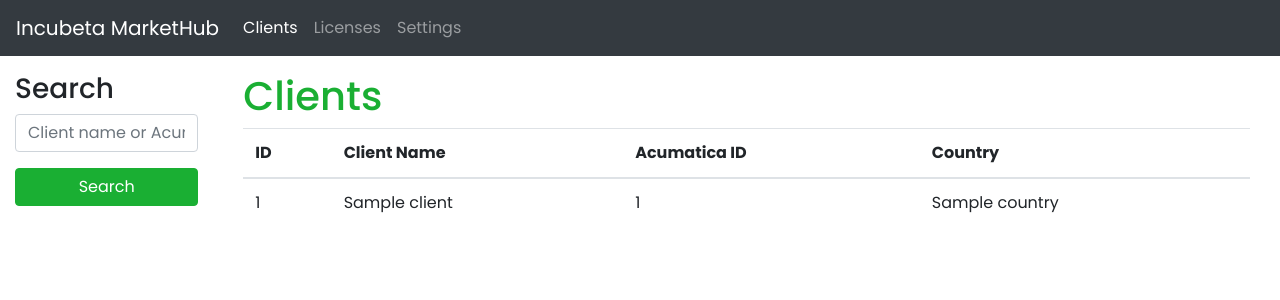
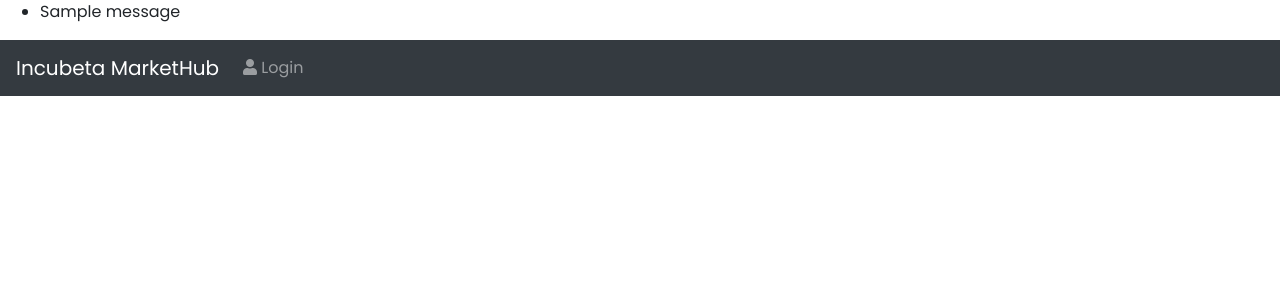
Before and after one commit to baspenny/django-htmx-oauth-template, a Django app: template app/templates/home.html in a window 1280 px wide. Shown: the top 300 px of the page. Run offline with Django 5.2, Linux system fonts and the light colour scheme; the template is opened without the code that fills it: values that come from a table or form of the project are taken from there, others are empty; tables that the repository leaves empty hold one stand-in row (values such as "Sample post"); one stand-in notice (Sample message) is shown; parts of the project's set-up code (start-up, migrations or seed data) failed here and were passed over; some libraries are stand-ins or nearby versions; some web fonts are replaced.

Commit message:
Feature: Adds OAuth implementaton and some refinements in the HTML

```diff
--- a/app/templates/base.html
+++ b/app/templates/base.html
@@ -29,21 +29,30 @@
     <link href="https://fonts.googleapis.com/css2?family=Inconsolata:wght@200..900&family=Poppins:ital,wght@0,100;0,200;0,300;0,400;0,500;0,600;0,700;0,800;0,900;1,100;1,200;1,300;1,400;1,500;1,600;1,700;1,800;1,900&display=swap"
           rel="stylesheet">
 
+    <link rel="stylesheet" href="https://cdn.jsdelivr.net/npm/boxicons@latest/css/boxicons.min.css">
     <link rel="stylesheet" href="{% static 'style.css' %}">
 
     <title>Incubeta MarketHub</title>
 </head>
 <body>
+{% if messages %}
+    <ul class="messages">
+        {% for message in messages %}
+            <li{% if message.tags %} class="{{ message.tags }}"{% endif %}>{{ message }}</li>
+        {% endfor %}
+    </ul>
+{% endif %}
 <nav class="navbar navbar-expand-lg navbar-dark bg-dark">
-    <a class="navbar-brand" href="#">Incubeta MarketHub</a>
+    <a class="navbar-brand" href="{% url 'home' %}">Incubeta MarketHub</a>
     <button class="navbar-toggler" type="button" data-toggle="collapse" data-target="#navbarNav"
             aria-controls="navbarNav" aria-expanded="false" aria-label="Toggle navigation">
         <span class="navbar-toggler-icon"></span>
     </button>
     <div class="collapse navbar-collapse" id="navbarNav">
+        {% if user.is_authenticated %}
             <ul class="navbar-nav mr-auto">
                 <li class="nav-item active">
-                <a class="nav-link" href="#">Clients<span class="sr-only">(current)</span></a>
+                    <a class="nav-link" href="{% url 'client_list' %}">Clients<span class="sr-only">(current)</span></a>
                 </li>
                 <li class="nav-item">
                     <a class="nav-link" href="#">Licenses</a>
@@ -51,43 +60,39 @@
                 <li class="nav-item">
                     <a class="nav-link" href="#">Settings</a>
                 </li>
+
             </ul>
+            <ul class="navbar-nav">
+                <li class="nav-item">
+                    <a href="{% url 'logout' %}">
+                        <button class="btn btn-primary">Logout</button>
+                    </a>
+                </li>
+            </ul>
+        {% else %}
             <!-- Login button with icon, always visible -->
-        {#        <ul class="navbar-nav">#}
-        {#            <li class="nav-item">#}
-        {#                <a class="nav-link" href="#"><i class="fas fa-user"></i> Login</a>#}
-        {#            </li>#}
-        {#        </ul>#}
+            <ul class="navbar-nav ms-auto">
+                <li class="nav-item">
+                    <a class="nav-link" href="{% url 'social:begin' 'google-oauth2' %}"><i class="fas fa-user"></i>
+                        Login
+                    </a>
+                </li>
+            </ul>
+        {% endif %}
     </div>
 </nav>
 
 <!-- Your content goes here -->
-<div class="content">
-    <div class="container-fluid mt-3">
-        <div class="row">
-
-            <div class="col-md-3 col-lg-2 col-sm-12">
-                {% block sidebar %}
-                    <form hx-get="{% url 'client_list' %}" hx-target="#clients" hx-swap="outerHTML">
-                        <div class="form-group">
-                            <label for="searchbar"><span class="h3">Search</span></label>
-                            <input id="searchbar" type="text" name="search-clients" class="form-control"
-                                   placeholder="Client name or Acumatica code">
-                        </div>
-                        <button type="submit" class="btn btn-primary btn-block">Search</button>
-                    </form>
-                {% endblock %}
-            </div>
-            <div class="col-md-9 col-lg-10">
+<main class="content">
+    {% if user.is_authenticated %}
+{#    {%  include 'partials/sidebar.html' %}#}
         {% block content %}{% endblock %}
-            </div>
-
-        </div>
-    </div>
-</div>
+    {% endif %}
+</main>
 <!-- Optional JavaScript -->
 <!-- jQuery first, then Popper.js, then Bootstrap JS -->
 <script src="https://code.jquery.com/jquery-3.5.1.slim.min.js"></script>
 <script src="https://cdn.jsdelivr.net/npm/bootstrap@4.5.2/dist/js/bootstrap.bundle.min.js"></script>
+<script src="https://cdn.jsdelivr.net/npm/boxicons@latest/css/boxicons.min.css"></script>
 </body>
 </html>
--- a/app/templates/home.html
+++ b/app/templates/home.html
@@ -1,5 +1,12 @@
 {% extends 'base.html' %}
 
 {% block content %}
-    {% include 'partials/clients.html' %}
+    <div class="container">
+        <div class="row">
+            <div class="col">
+                <h1>Home</h1>
+                <p>Welcome to the Incubeta Markethub</p>
+            </div>
+        </div>
+    </div>
 {% endblock %}
--- a/app/templates/partials/clients.html
+++ b/app/templates/partials/client/client_list.html
@@ -1,6 +1,5 @@
 <div class="container-fluid" id="clients">
     <h1>Clients</h1>
-
     <table class="table">
         <thead>
         <tr>
--- a/app/urls.py
+++ b/app/urls.py
@@ -1,8 +1,10 @@
 from django.urls import path
-from app.views import client_views
+from app.views import client_views, generic
 
 
 urlpatterns = [
+    path('', generic.home, name='home'),
+    path('logout/', generic.logout_user, name='logout'),
     path('client/', client_views.list, name='client_list'),
     path('client/<id>', client_views.detail, name='client_detail'),
 ]
--- a/core/urls.py
+++ b/core/urls.py
@@ -1,9 +1,8 @@
-
-
 from django.contrib import admin
 from django.urls import path, include
 
 urlpatterns = [
     path('admin/', admin.site.urls),
     path('', include('app.urls')),
+    path('', include('social_django.urls', namespace='social')),
 ]
```
Also changed, not shown: app/static/style.css (+182 -5 lines), app/templates/clients.html (added, +15 -0 lines), app/templates/partials/search.html (added, +8 -0 lines), app/templates/partials/sidebar.html (added, +10 -0 lines), app/views/client_views.py (+3 -5 lines), app/views/generic.py (added, +10 -0 lines), core/middleware/custom_social_auth_exception_middleware.py (added, +13 -0 lines), core/settings.py (+32 -5 lines), uwsgi.ini (added, +13 -0 lines), app/templates/partials/client/client_detail.html (renamed from app/templates/partials/client_detail.html), core/middleware/__init__.py (added), 4 other files. Lines whose indentation alone changed are shown as unchanged.
